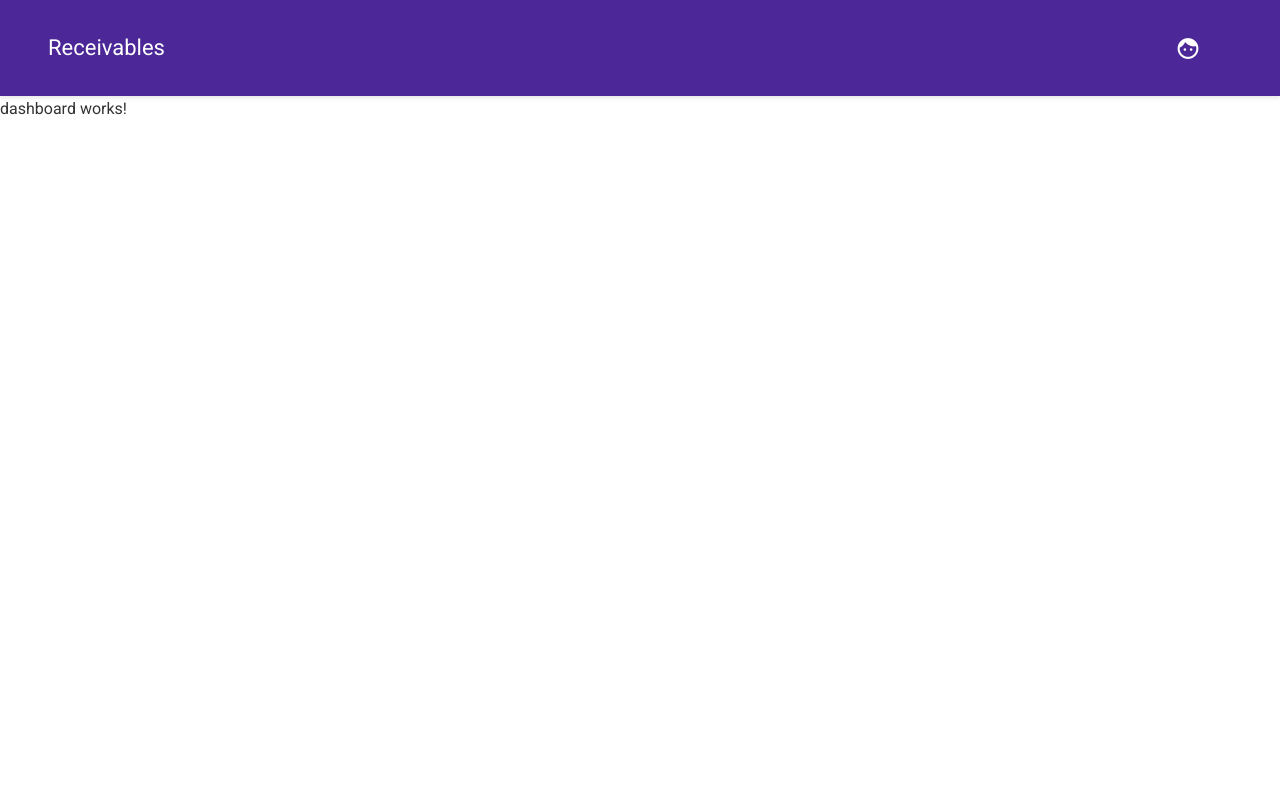
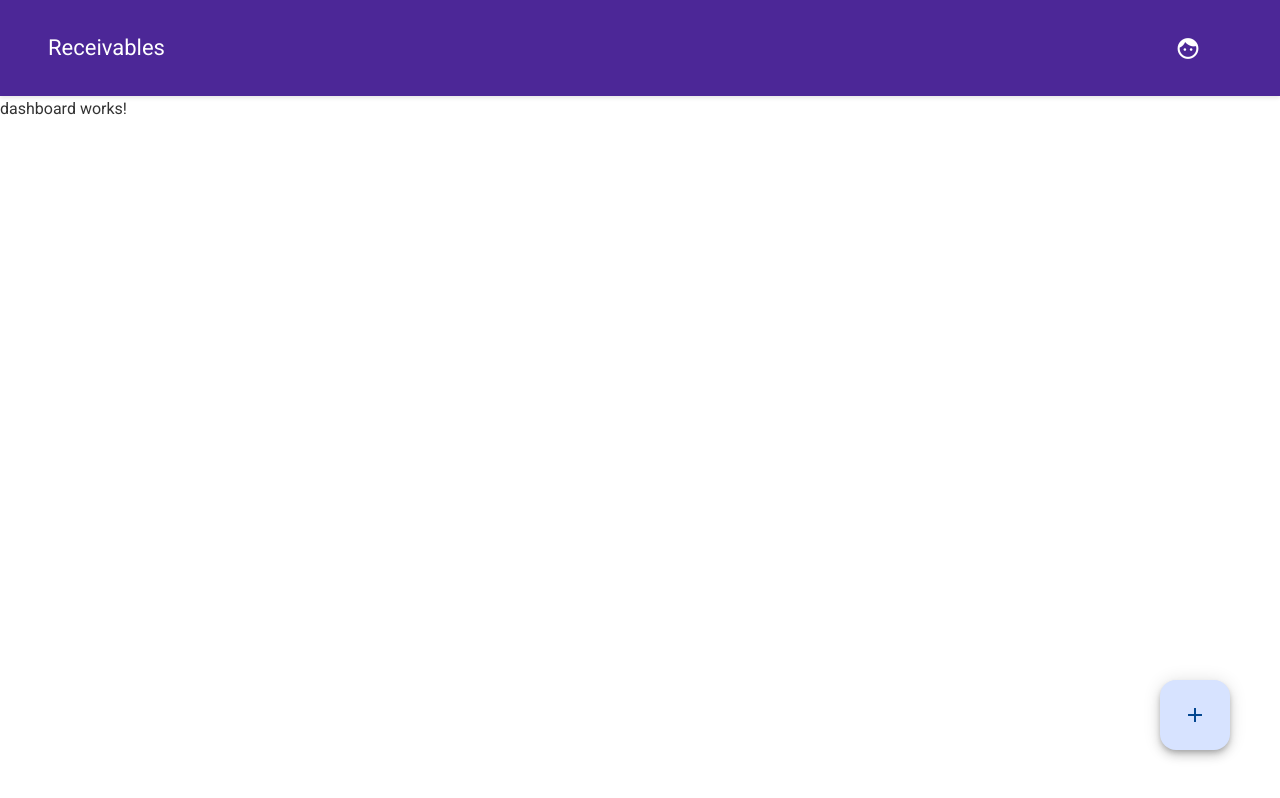
Before and after one commit to fsmaiorano/receivables-flow, an Angular app in the folder ui/receivables-flow-ui/: page /dashboard in a window 1280 px wide. Built offline with nearby package versions, Linux system fonts and the light colour scheme; sample sign-in values are in the browser's storage.

Commit message:
feat(receivables): implement receivables component with form and dialog integration

```diff
--- a/ui/receivables-flow-ui/src/app/features/dashboard/components/receivables/receivables.component.html
+++ b/ui/receivables-flow-ui/src/app/features/dashboard/components/receivables/receivables.component.html
@@ -1 +1,31 @@
-<p>receivables works!</p>
+<section class="receivables">
+  <h1 mat-dialog-title>Receivables</h1>
+  <mat-dialog-content>
+    <mat-tab-group animationDuration="0ms">
+      <mat-tab label="Single">
+        <mat-form-field appearance="outline">
+          <mat-label>Username</mat-label>
+          <input
+            matInput
+            formControlName="username"
+            placeholder="Enter your username"
+          />
+          <mat-error
+            *ngIf="
+              receivableForm.get('username')?.invalid &&
+              (receivableForm.get('username')?.dirty ||
+                receivableForm.get('username')?.touched)
+            "
+          >
+            Please enter a valid username.
+          </mat-error>
+        </mat-form-field>
+      </mat-tab>
+      <mat-tab label="Batch">Content 2</mat-tab>
+    </mat-tab-group>
+  </mat-dialog-content>
+  <mat-dialog-actions>
+    <button mat-button (click)="onNoClick()">Cancel</button>
+    <button mat-button [mat-dialog-close]="data" cdkFocusInitial>Ok</button>
+  </mat-dialog-actions>
+</section>
--- a/ui/receivables-flow-ui/src/app/features/dashboard/components/receivables/receivables.component.scss
+++ b/ui/receivables-flow-ui/src/app/features/dashboard/components/receivables/receivables.component.scss
@@ -0,0 +1,11 @@
+.receivables {
+  display: flex;
+  flex-direction: column;
+  width: 100%;
+}
+
+:host {
+  display: block;
+  width: 100%;
+  min-width: 800px;
+}
--- a/ui/receivables-flow-ui/src/app/features/dashboard/components/receivables/receivables.component.ts
+++ b/ui/receivables-flow-ui/src/app/features/dashboard/components/receivables/receivables.component.ts
@@ -1,11 +1,33 @@
-import { Component } from '@angular/core';
+import { Component, Inject, Optional } from '@angular/core';
+import { SharedModule } from '../../../../shared/shared.module';
+import { MAT_DIALOG_DATA, MatDialogRef } from '@angular/material/dialog';
+import { FormGroup, FormBuilder } from '@angular/forms';
 
 @Component({
   selector: 'app-receivables',
-  imports: [],
+  imports: [SharedModule],
   templateUrl: './receivables.component.html',
-  styleUrl: './receivables.component.scss'
+  styleUrl: './receivables.component.scss',
 })
 export class ReceivablesComponent {
+  receivableForm: FormGroup;
+  constructor(
+    @Optional() public dialogRef: MatDialogRef<ReceivablesComponent>,
+    @Optional() @Inject(MAT_DIALOG_DATA) public data: any,
+    private fromBuilder: FormBuilder,
+  ) {
+    this.receivableForm = this.fromBuilder.group({
+      receivableId: [data?.receivableId],
+      customerName: [data?.customerName],
+      amount: [data?.amount],
+      dueDate: [data?.dueDate],
+      status: [data?.status],
+    });
+  }
 
+  onNoClick(): void {
+    if (this.dialogRef) {
+      this.dialogRef.close();
+    }
+  }
 }
--- a/ui/receivables-flow-ui/src/app/features/dashboard/dashboard.component.html
+++ b/ui/receivables-flow-ui/src/app/features/dashboard/dashboard.component.html
@@ -1,2 +1,7 @@
-<app-header></app-header>
-<p>dashboard works!</p>
+<section class="dashboard">
+  <app-header></app-header>
+  <p>dashboard works!</p>
+  <button mat-fab class="add-button" (click)="openDialog()">
+    <mat-icon>add</mat-icon>
+  </button>
+</section>
--- a/ui/receivables-flow-ui/src/app/features/dashboard/dashboard.component.scss
+++ b/ui/receivables-flow-ui/src/app/features/dashboard/dashboard.component.scss
@@ -0,0 +1,13 @@
+.dashboard {
+  display: flex;
+  flex-direction: column;
+
+  > .add-button {
+    position: absolute;
+    z-index: 1000;
+    width: 70px;
+    height: 70px;
+    right: 50px;
+    bottom: 50px;
+  }
+}
--- a/ui/receivables-flow-ui/src/app/features/dashboard/dashboard.component.ts
+++ b/ui/receivables-flow-ui/src/app/features/dashboard/dashboard.component.ts
@@ -1,10 +1,26 @@
-import { Component } from '@angular/core';
+import { ChangeDetectionStrategy, Component, inject } from '@angular/core';
 import { HeaderComponent } from './components/header/header.component';
+import { SharedModule } from '../../shared/shared.module';
+import { MatDialog } from '@angular/material/dialog';
+import { ReceivablesComponent } from './components/receivables/receivables.component';
 
 @Component({
   selector: 'app-dashboard',
-  imports: [HeaderComponent],
+  imports: [HeaderComponent, SharedModule],
   templateUrl: './dashboard.component.html',
   styleUrl: './dashboard.component.scss',
+  changeDetection: ChangeDetectionStrategy.OnPush,
 })
-export class DashboardComponent {}
+export class DashboardComponent {
+  readonly dialog = inject(MatDialog);
+  openDialog() {
+    const dialogRef = this.dialog.open(ReceivablesComponent, {
+      width: '1200px',
+      maxWidth: '90vw',
+      autoFocus: false,
+    });
+    dialogRef.afterClosed().subscribe((result) => {
+      console.log(`Dialog result: ${result}`);
+    });
+  }
+}
--- a/ui/receivables-flow-ui/src/app/shared/shared.module.ts
+++ b/ui/receivables-flow-ui/src/app/shared/shared.module.ts
@@ -15,6 +15,7 @@ import { MatExpansionModule } from '@angular/material/expansion';
 import { MatTabsModule } from '@angular/material/tabs';
 import { MatRadioModule } from '@angular/material/radio';
 import { MatSelectModule } from '@angular/material/select';
+import { MatDialogModule } from '@angular/material/dialog';
 import {
   provideHttpClient,
   withInterceptorsFromDi,
@@ -39,6 +40,7 @@ import {
     MatTabsModule,
     MatRadioModule,
     MatSelectModule,
+    MatDialogModule,
   ],
   exports: [
     CommonModule,
@@ -57,6 +59,7 @@ import {
     MatTabsModule,
     MatRadioModule,
     MatSelectModule,
+    MatDialogModule,
   ],
   providers: [provideHttpClient(withInterceptorsFromDi())],
 })
```
